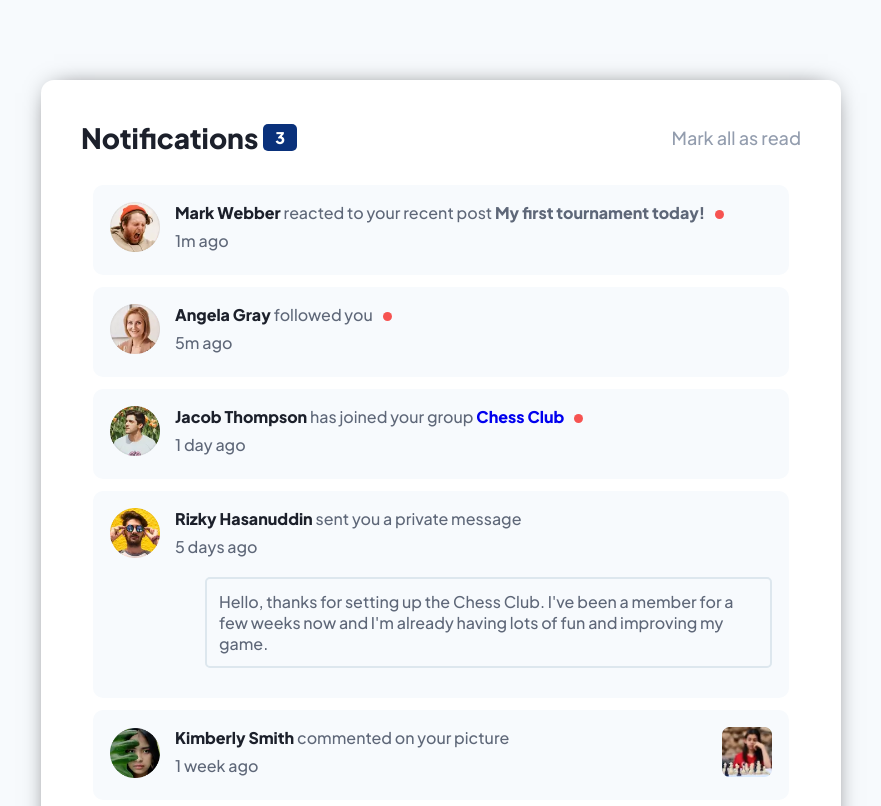
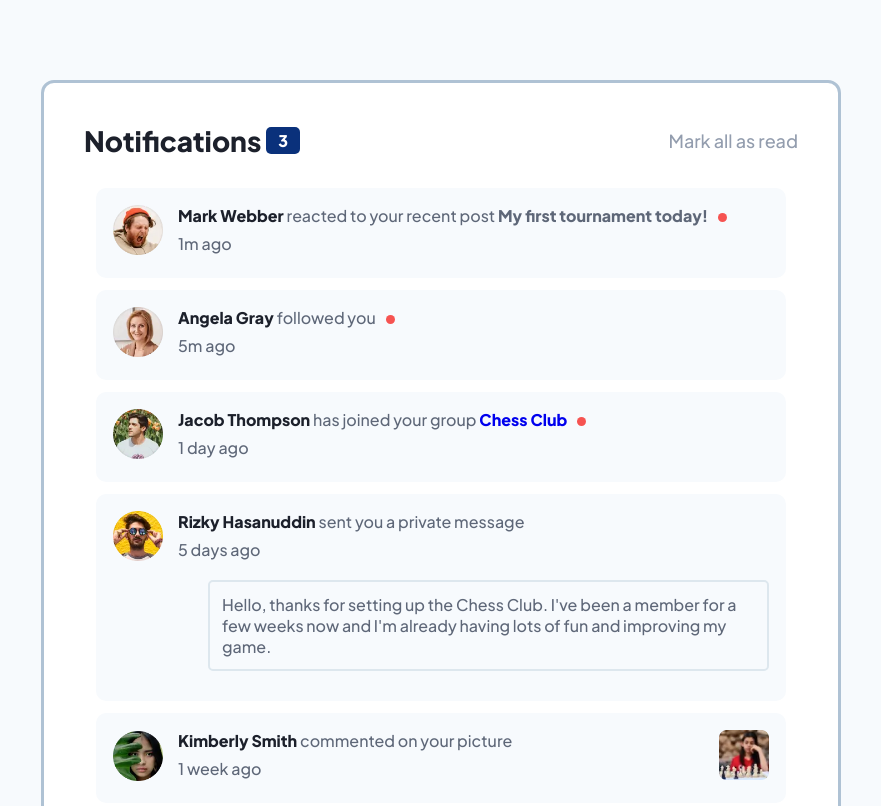
Before and after one commit to lolitt-nels/notifications_page, a plain HTML site: page index.html in a window 1280 px wide. Shown: the top 806 px of the page, without its empty margins (199-1080 px from the left). Drawn offline with Linux system fonts and the light colour scheme.

Commit message:
change border

```diff
--- a/style.css
+++ b/style.css
@@ -18,7 +18,8 @@
     padding: 40px 40px;
     margin: 30px;
     border-radius: 13px;
-    box-shadow: 0px 0px 26px -13px #030303;
+    border-color: #afc2d4;
+    border-style: solid;
   }
   .top-bar{
     display: flex;
```
